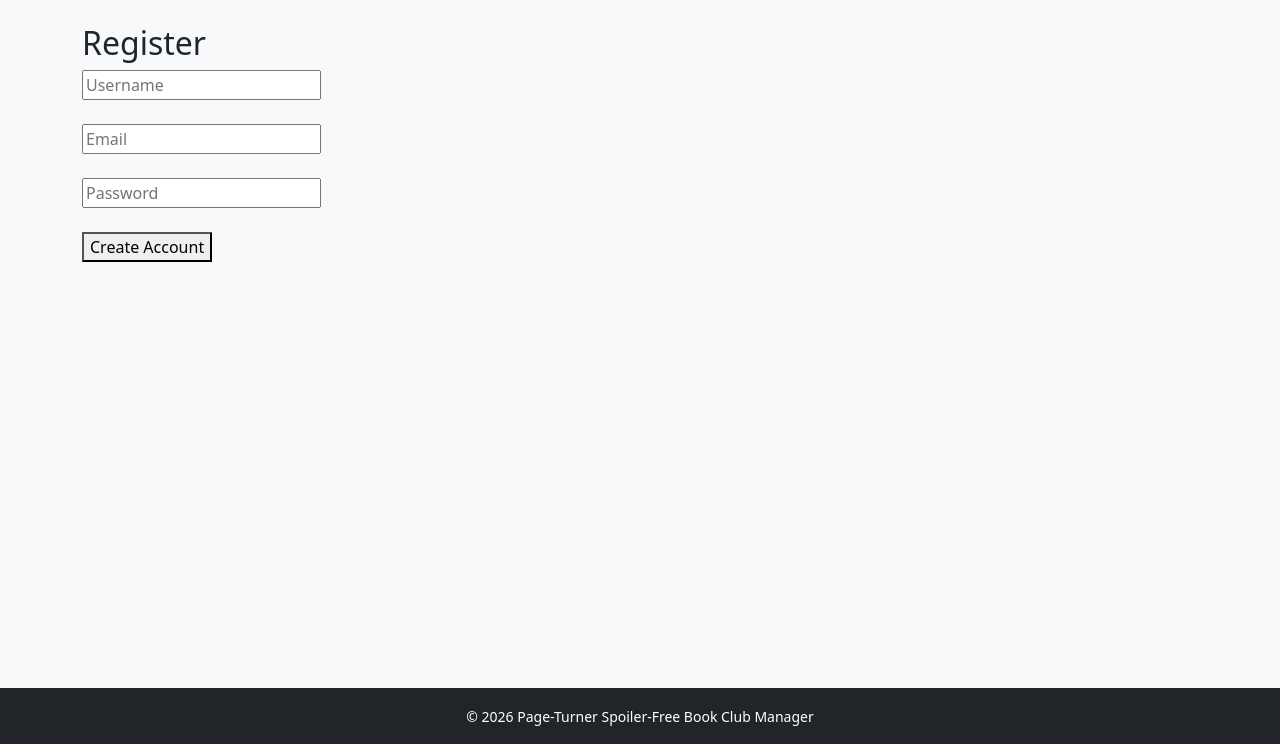
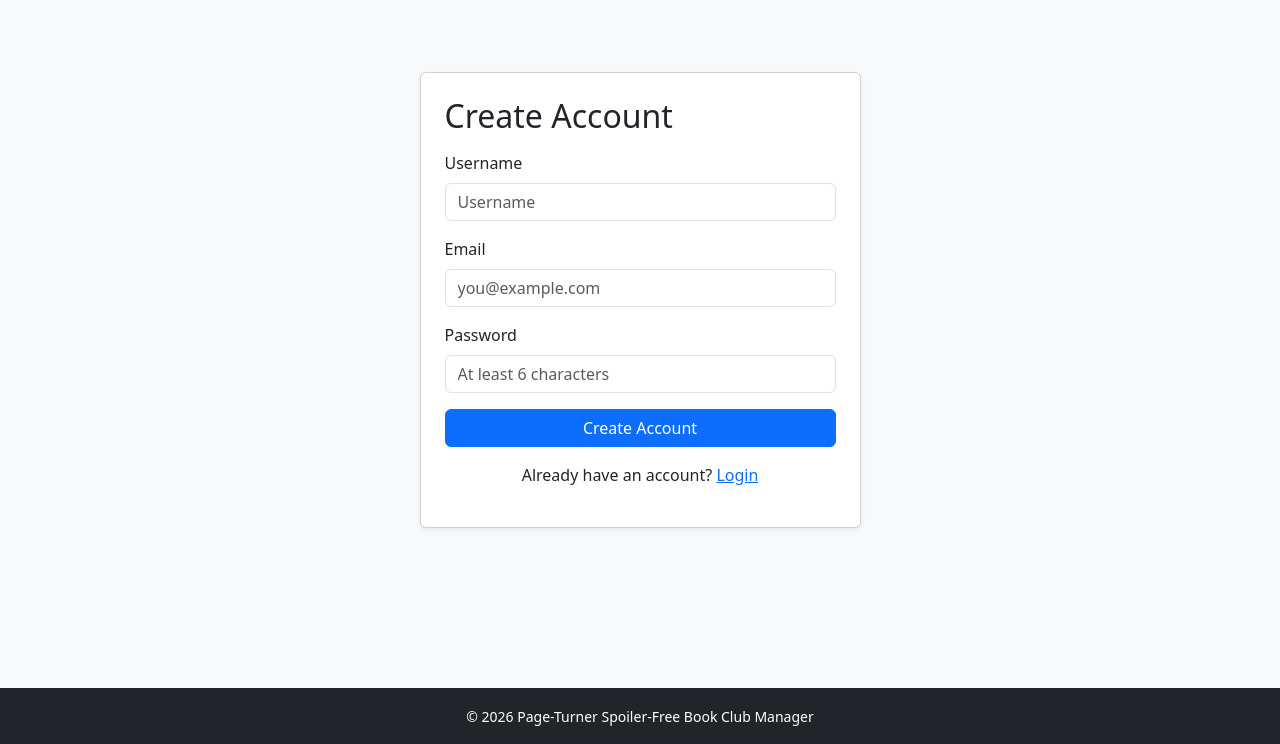
Before and after one commit to cmickle122/book-club-tracker, a Flask app: page /register in a window 1280 px wide. Shown: the part 56-800 px from the top of the page. Run offline with Flask 3, Linux system fonts and the light colour scheme.

Commit message:
register.html

```diff
--- a/app/templates/register.html
+++ b/app/templates/register.html
@@ -1,16 +1,50 @@
 {% extends "base.html" %}
 
 {% block content %}
-<h2>Register</h2>
+<div class="container mt-5">
+  <div class="row justify-content-center">
+    <div class="col-md-5">
+      <div class="card shadow-sm">
+        <div class="card-body p-4">
+          <h2 class="mb-3">Create Account</h2>
 
-<form method="POST">
-    <input name="username" placeholder="Username" required><br><br>
+          {% with messages = get_flashed_messages() %}
+            {% if messages %}
+              {% for m in messages %}
+                <div class="alert alert-warning alert-dismissible fade show" role="alert">
+                  {{ m }}
+                  <button type="button" class="btn-close" data-bs-dismiss="alert"></button>
+                </div>
+              {% endfor %}
+            {% endif %}
+          {% endwith %}
 
-    <input name="email" type="email" placeholder="Email" required><br><br>
+          <form method="POST" action="{{ url_for('auth.register') }}">
+            <div class="mb-3">
+              <label class="form-label">Username</label>
+              <input name="username" class="form-control" placeholder="Username" required>
+            </div>
 
-    <input name="password" type="password" placeholder="Password" required><br><br>
+            <div class="mb-3">
+              <label class="form-label">Email</label>
+              <input type="email" name="email" class="form-control" placeholder="you@example.com" required>
+            </div>
 
-    <button type="submit">Create Account</button>
-</form>
+            <div class="mb-3">
+              <label class="form-label">Password</label>
+              <input type="password" name="password" class="form-control" placeholder="At least 6 characters" required>
+            </div>
 
+            <button type="submit" class="btn btn-primary w-100">Create Account</button>
+          </form>
+
+          <p class="mt-3 text-center">
+            Already have an account?
+            <a href="{{ url_for('auth.login') }}">Login</a>
+          </p>
+        </div>
+      </div>
+    </div>
+  </div>
+</div>
 {% endblock %}
```
